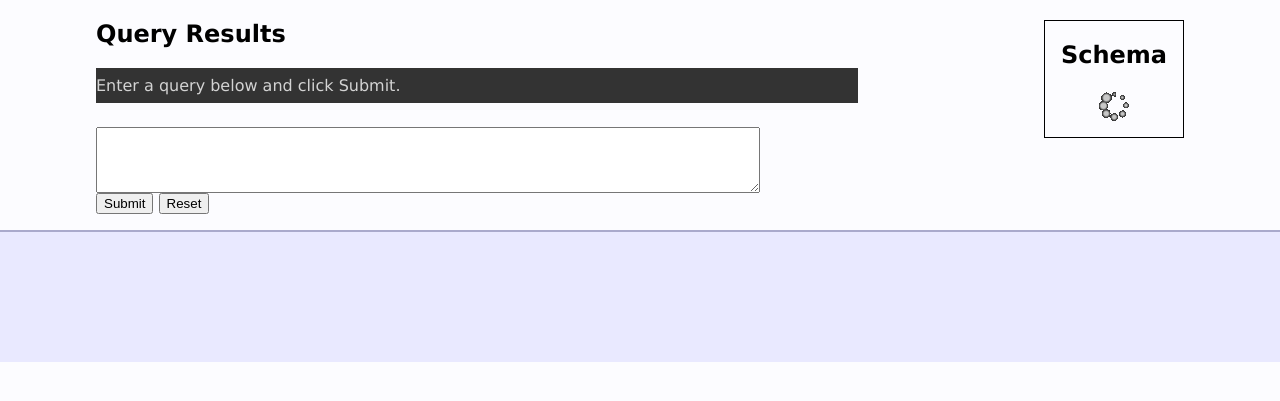
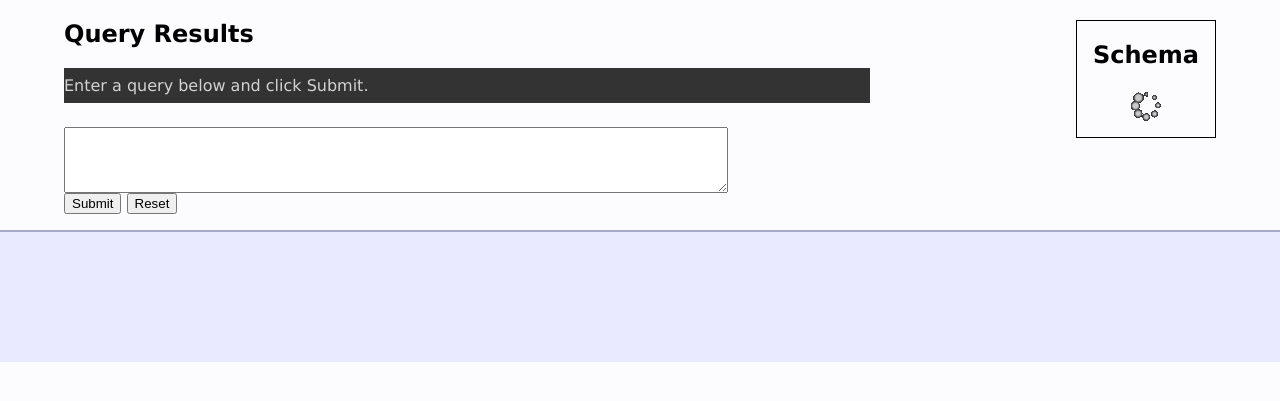
Before and after one commit to eevans/caqel, a Django app: template templates/index.html in a window 1280 px wide. Shown: the part 82-483 px from the top of the page. Run offline with Django 3.2, Linux system fonts and the light colour scheme; the template is opened without the code that fills it, so the values that code supplies are empty; some libraries are stand-ins or nearby versions.

Commit message:
a little more horizontal real estate

```diff
--- a/static/css/style.css
+++ b/static/css/style.css
@@ -17,7 +17,7 @@
 
 #container {
     margin: 0 auto 0 auto;
-    width: 85%;
+    width: 90%;
 }
 
 #schema_wrapper {
```
